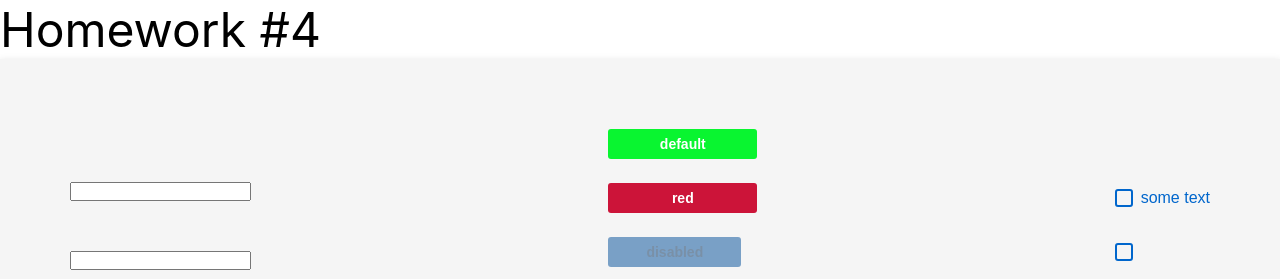
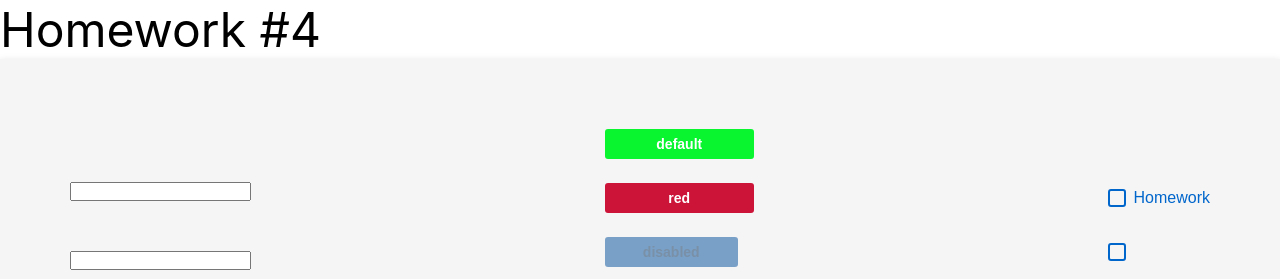
Before and after one commit to cLubber1337/homeworks, a React (Create React App) app: page / in a window 1280 px wide. Shown: the top 279 px of the page. Built offline with nearby package versions, Linux system fonts and the light colour scheme.

Commit message:
add checkbox logic SuperCheckbox.tsx

```diff
--- a/src/s2-homeworks/hw04/Stand.tsx
+++ b/src/s2-homeworks/hw04/Stand.tsx
@@ -82,7 +82,7 @@ const Stand = () => {
                         checked={stateForAllCheckboxes}
                         onChangeChecked={setChecked}
                     >
-                        some text
+                        Homework
                     </SuperCheckbox>
                 </div>
                 {/*совместим со старым кодом:*/}
--- a/src/s2-homeworks/hw04/common/c3-SuperCheckbox/SuperCheckbox.tsx
+++ b/src/s2-homeworks/hw04/common/c3-SuperCheckbox/SuperCheckbox.tsx
@@ -27,8 +27,11 @@ const SuperCheckbox: React.FC<SuperCheckboxPropsType> = (
     }
 ) => {
     const onChangeCallback = (e: ChangeEvent<HTMLInputElement>) => {
-        // задачка на написание онченджа
-
+        if(onChangeChecked) {
+            onChangeChecked(e.currentTarget.checked)
+        } if(onChange) {
+            onChange(e)
+        }
     }
 
     const finalInputClassName = s.checkbox
```
